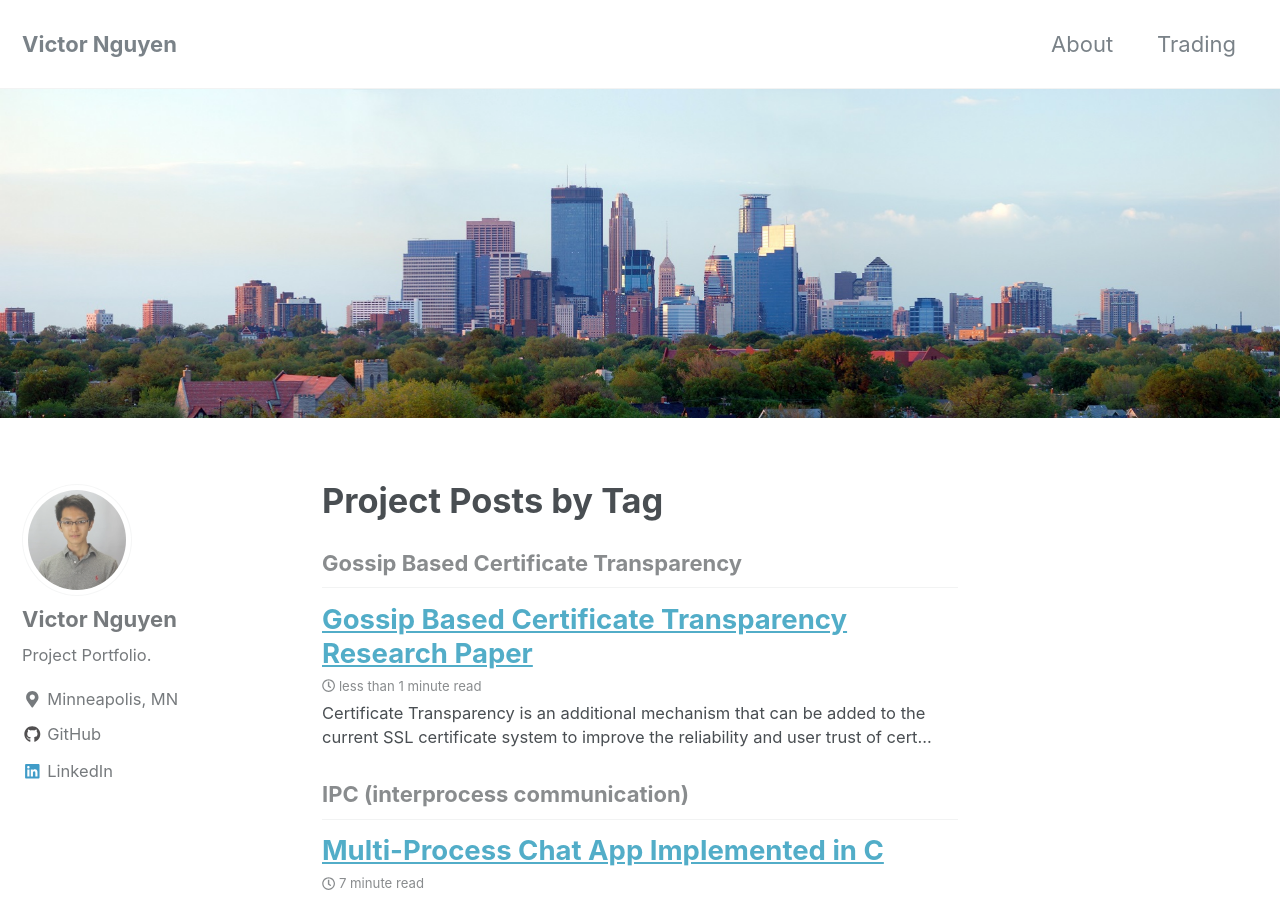
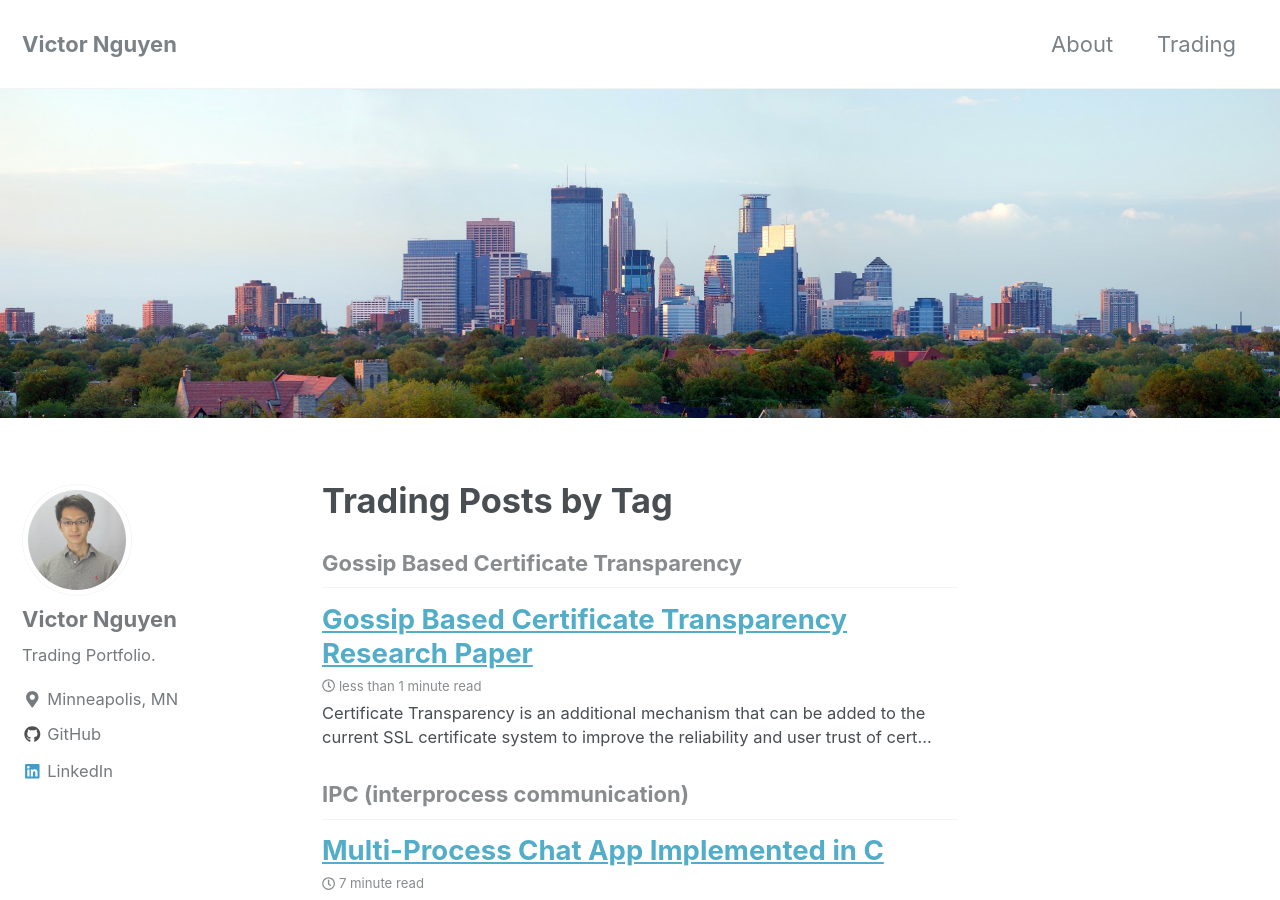
Before and after one commit to VictorNguyenTrades/VictorNguyenTrades.github.io, a Jekyll site: the page built from _pages/projects.md, in a window 1280 px wide and 900 px high. Built offline with Jekyll 4.4.1, drawn with Linux system fonts in a browser that asks for light colours; nearby versions of some CDN libraries.

Commit message:
trading tab

```diff
--- a/_config.yml
+++ b/_config.yml
@@ -19,7 +19,7 @@ locale                   : "en-US"
 title                    : "Victor Nguyen"
 title_separator          : "-"
 name                     : "Victor Nguyen"
-description              : "Project Portfolio."
+description              : "Trading Portfolio."
 url                      : # the base hostname & protocol for your site e.g. "https://mmistakes.github.io"
 baseurl                  : # the subpath of your site, e.g. "/blog"
 repository               : # GitHub username/repo-name e.g. "mmistakes/minimal-mistakes"
@@ -102,7 +102,7 @@ analytics:
 author:
   name             : "Victor Nguyen"
   avatar           : "/images/Headshot.jpg" # path of avatar image, e.g. "/assets/images/bio-photo.jpg"
-  bio              : "Project Portfolio."
+  bio              : "Trading Portfolio."
   location         : "Minneapolis, MN"
   email            :
   links:
--- a/_pages/projects.md
+++ b/_pages/projects.md
@@ -1,7 +1,7 @@
 ---
 layout: archive
 permalink: /Trading/
-title: "Project Posts by Tag"
+title: "Trading Posts by Tag"
 author_profile: true
 header:
     image: "/images/skyline_minneapolis.jpg"
```
